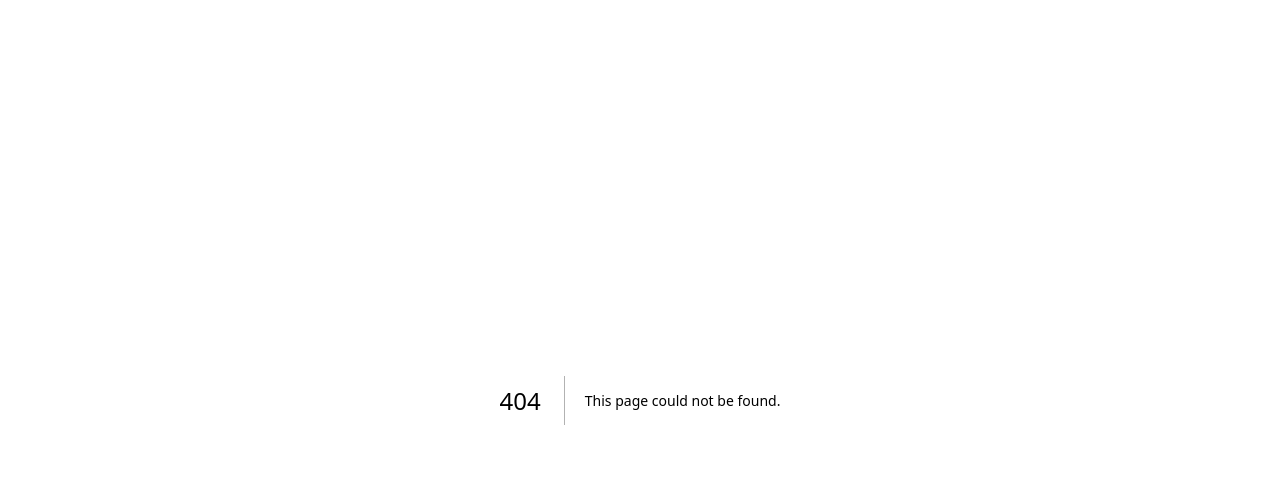
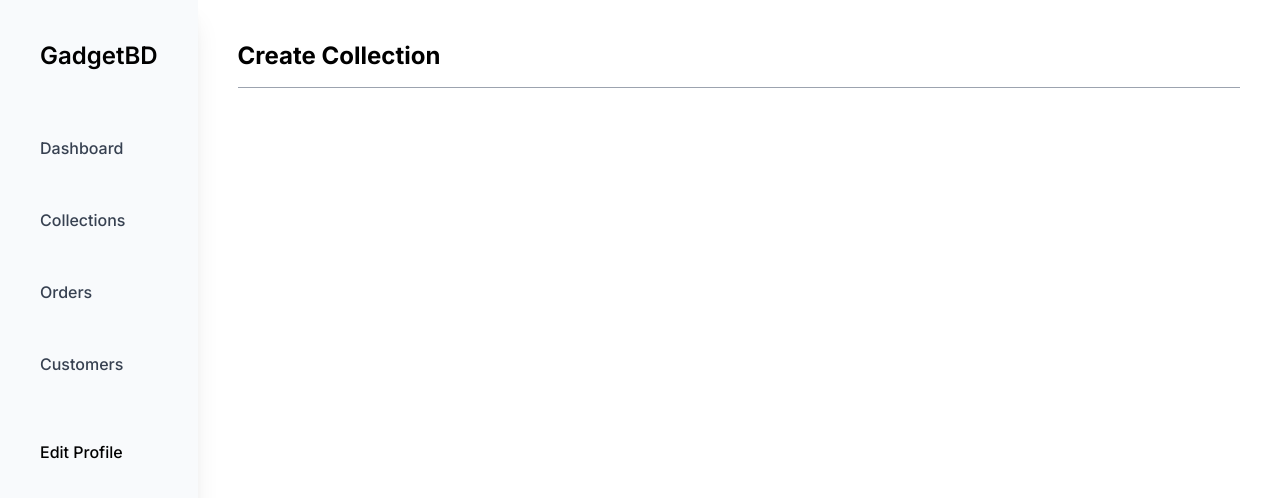
Before and after one commit to nayon117/gadgetbd, a Next.js app: page /dashboard/collections/new in a window 1280 px wide. Before the commit this address had no page. Shown: the top 498 px of the page. Built offline with nearby package versions, Linux system fonts and the light colour scheme.

Commit message:
create layout of dashboard

```diff
--- /dev/null
+++ b/app/dashboard/collections/new/page.tsx
@@ -0,0 +1,12 @@
+import CollectionForm from "@/components/form/CollectionForm";
+
+const page = () => {
+    return (
+        <section className=''>
+            <div className=''>
+               <CollectionForm/>
+            </div>
+        </section>
+    )
+}
+export default page;
--- /dev/null
+++ b/app/dashboard/layout.tsx
@@ -0,0 +1,26 @@
+import type { Metadata } from "next";
+
+import React from "react";
+import ToasterProvider from "@/lib/providers/ToasterProvider";
+import LeftSideBar from "@/components/shared/admin-nav/LeftSidebar";
+import TopBar from "@/components/shared/admin-nav/TopBar";
+
+export const metadata: Metadata = {
+  title: "GadgetBD - Admin Dashboard",
+  description: "Admin dashboard to manage GadgetBD's data",
+};
+
+const DashboardLayout = ({ children }: { children: React.ReactNode }) => {
+  return (
+    <main>
+      <ToasterProvider />
+      <div className="flex max-lg:flex-col">
+        <LeftSideBar />
+        <TopBar />
+        <div className="flex-1">{children}</div>
+      </div>
+    </main>
+  );
+};
+
+export default DashboardLayout;
--- /dev/null
+++ b/app/dashboard/page.tsx
@@ -0,0 +1,11 @@
+
+const page = () => {
+    return (
+        <section className=''>
+            <div className=''>
+                Welcome to page
+            </div>
+        </section>
+    )
+}
+export default page;
--- /dev/null
+++ b/components/form/CollectionForm.tsx
@@ -0,0 +1,11 @@
+import { Separator } from "../ui/separator";
+
+const CollectionForm = () => {
+  return (
+    <section className="p-10">
+      <p className="h2-bold text-black">Create Collection</p>
+      <Separator className="mb-7 mt-4 bg-gray-400" />
+    </section>
+  );
+};
+export default CollectionForm;
--- /dev/null
+++ b/components/shared/admin-nav/LeftSidebar.tsx
@@ -0,0 +1,39 @@
+"use client";
+
+import { dashLinks } from "@/constants";
+import { UserButton } from "@clerk/nextjs";
+import Link from "next/link";
+import { usePathname } from "next/navigation";
+
+const LeftSideBar = () => {
+  const pathname = usePathname();
+
+  return (
+    <div className="sticky left-0 top-0 flex h-screen flex-col gap-16 bg-slate-100/50 p-10 shadow-xl max-lg:hidden">
+     <Link href="/">
+     <p className="text-2xl font-semibold text-black">GadgetBD</p>
+     </Link>
+
+      <div className="flex flex-col gap-12">
+        {dashLinks.map((link) => (
+          <Link
+            href={link.url}
+            key={link.label}
+            className={`flex gap-4 font-medium ${
+              pathname === link.url ? "text-gray-900" : "text-gray-700"
+            }`}
+          >
+            <p>{link.label}</p>
+          </Link>
+        ))}
+      </div>
+
+      <div className="flex items-center gap-4 font-medium text-black">
+        <UserButton />
+        <p>Edit Profile</p>
+      </div>
+    </div>
+  );
+};
+
+export default LeftSideBar;
--- /dev/null
+++ b/components/shared/admin-nav/TopBar.tsx
@@ -0,0 +1,56 @@
+"use client";
+
+import { UserButton } from "@clerk/nextjs";
+import Link from "next/link";
+import { useState } from "react";
+import { usePathname } from "next/navigation";
+import { Menu } from "lucide-react";
+import { dashLinks } from "@/constants";
+
+const TopBar = () => {
+  const [dropdownMenu, setDropdownMenu] = useState(false);
+  const pathname = usePathname();
+
+  return (
+    <div className="sticky top-0 z-20 flex w-full items-center justify-between bg-slate-100/50 px-8 py-4 shadow-xl lg:hidden">
+      <Link href="/">
+        <p className="text-2xl font-semibold text-black">GadgetBD</p>
+      </Link>
+
+      <div className="flex gap-8 max-md:hidden">
+        {dashLinks.map((link) => (
+          <Link
+            href={link.url}
+            key={link.label}
+            className={`flex gap-4 font-medium ${pathname === link.url ? "text-gray-900" : "text-gray-700"}`}
+          >
+            <p>{link.label}</p>
+          </Link>
+        ))}
+      </div>
+
+      <div className="relative flex items-center gap-4">
+        <Menu
+          className="cursor-pointer text-black md:hidden"
+          onClick={() => setDropdownMenu(!dropdownMenu)}
+        />
+        {dropdownMenu && (
+          <div className="absolute right-6 top-10 flex flex-col gap-8 rounded-lg bg-white p-5 text-black shadow-xl">
+            {dashLinks.map((link) => (
+              <Link
+                href={link.url}
+                key={link.label}
+                className="flex gap-4 font-medium"
+              >
+                <p>{link.label}</p>
+              </Link>
+            ))}
+          </div>
+        )}
+        <UserButton />
+      </div>
+    </div>
+  );
+};
+
+export default TopBar;
--- /dev/null
+++ b/components/ui/separator.tsx
@@ -0,0 +1,31 @@
+"use client"
+
+import * as React from "react"
+import * as SeparatorPrimitive from "@radix-ui/react-separator"
+
+import { cn } from "@/lib/utils"
+
+const Separator = React.forwardRef<
+  React.ElementRef<typeof SeparatorPrimitive.Root>,
+  React.ComponentPropsWithoutRef<typeof SeparatorPrimitive.Root>
+>(
+  (
+    { className, orientation = "horizontal", decorative = true, ...props },
+    ref
+  ) => (
+    <SeparatorPrimitive.Root
+      ref={ref}
+      decorative={decorative}
+      orientation={orientation}
+      className={cn(
+        "shrink-0 bg-border",
+        orientation === "horizontal" ? "h-[1px] w-full" : "h-full w-[1px]",
+        className
+      )}
+      {...props}
+    />
+  )
+)
+Separator.displayName = SeparatorPrimitive.Root.displayName
+
+export { Separator }
--- a/constants/index.ts
+++ b/constants/index.ts
@@ -24,6 +24,27 @@ export const navbarLinks: NavbarLink[] = [
       label: "Contact",
     },
   ];
+
+
+  export const dashLinks = [
+    {
+      url: "/dashboard",
+      label: "Dashboard",
+    },
+    {
+      url: "/dashboard/collections",
+      label: "Collections",
+    },
+    {
+      url: "/dashboard/orders",
+      label: "Orders",
+    },
+    {
+      url: "/dashboard/customers",
+      label: "Customers",
+    },
+  ];
+
 export const slides: slidesLink[] = [
     {
       imgUrl:"https://i.ibb.co/KLfVdFJ/christopher-gower-m-HRf-Lhg-ABo-unsplash.jpg",
--- /dev/null
+++ b/lib/providers/ToasterProvider.tsx
@@ -0,0 +1,7 @@
+import { Toaster } from "react-hot-toast";
+
+const ToasterProvider = () => {
+  return <Toaster />;
+}
+
+export default ToasterProvider;
--- a/package.json
+++ b/package.json
@@ -12,6 +12,7 @@
     "@clerk/nextjs": "^5.1.4",
     "@radix-ui/react-dialog": "^1.0.5",
     "@radix-ui/react-menubar": "^1.0.4",
+    "@radix-ui/react-separator": "^1.0.3",
     "@radix-ui/react-slot": "^1.0.2",
     "@tailwindcss/typography": "^0.5.13",
     "class-variance-authority": "^0.7.0",
@@ -26,6 +27,7 @@
     "prettier": "^3.3.1",
     "react": "^18",
     "react-dom": "^18",
+    "react-hot-toast": "^2.4.1",
     "stripe": "^15.10.0",
     "svix": "^1.24.0",
     "tailwind-merge": "^2.3.0",
```
Also changed, not shown: 1 other file (tests, documents, lock files or other folders).
